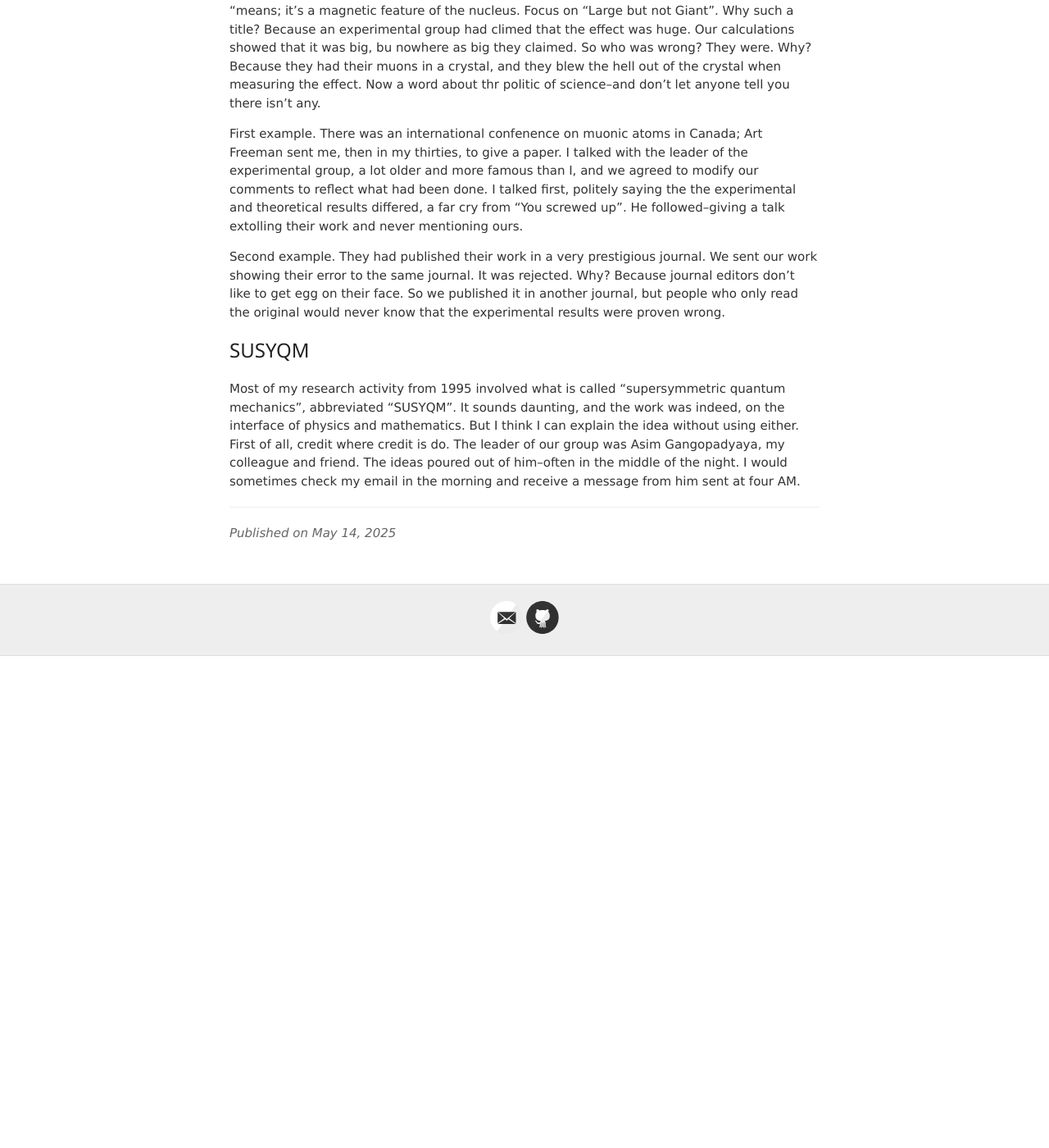
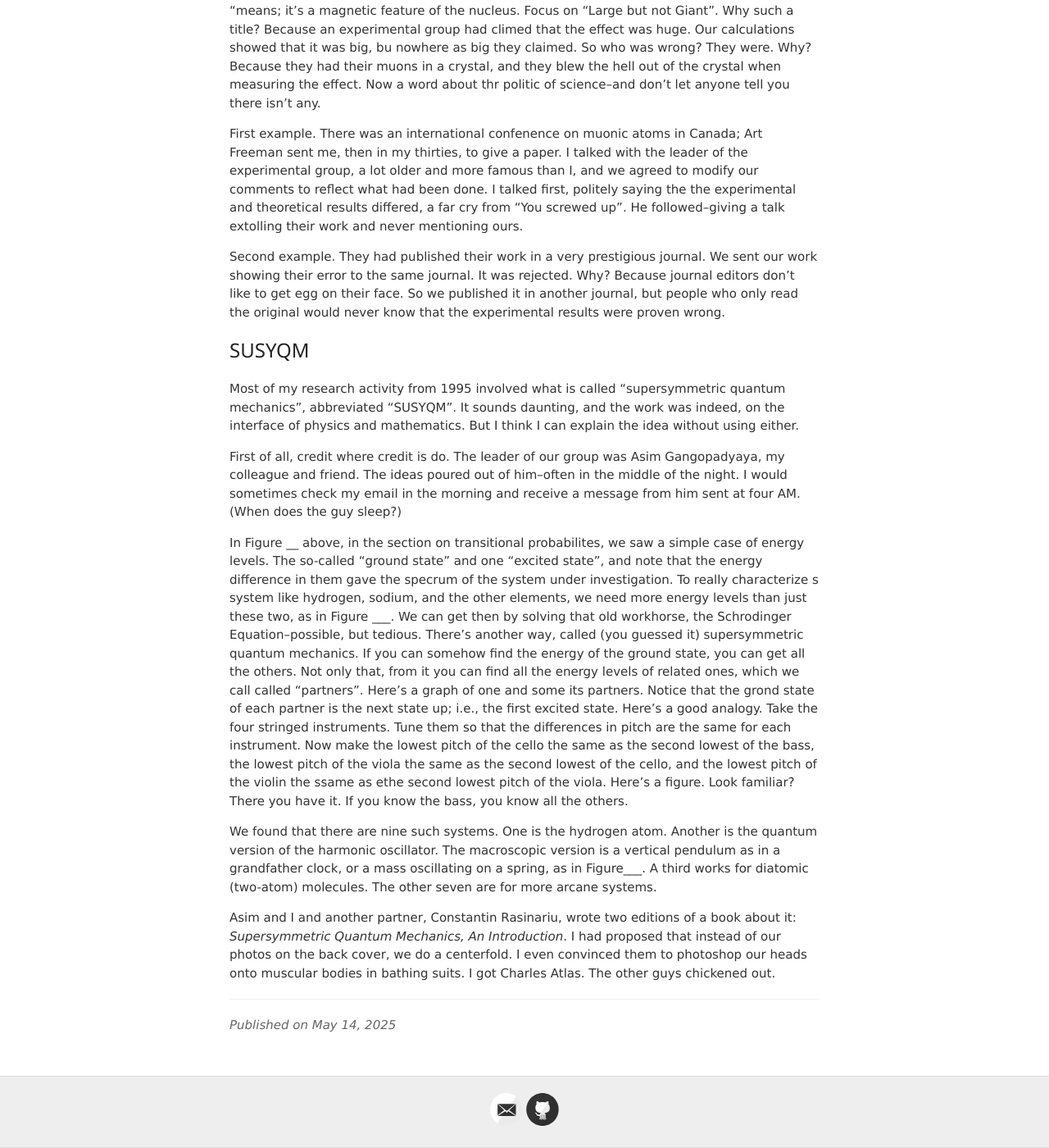
Before and after one commit to jvmallow/jvmallow.github.io, a Jekyll site: the page built from _posts/2025-05-14-Physics.md, in a window 1280 px wide and 1400 px high, scrolled down 7965 px. Shown: the whole window at 82% size. Built offline with Jekyll 4.4.1, drawn with Linux system fonts in a browser that asks for light colours; a script that is not in the unit is left out; before the commit the page ends 8765 px from its top, so only the background shows below that.

Commit message:
Update 2025-05-14-Physics.md

```diff
--- a/_posts/2025-05-14-Physics.md
+++ b/_posts/2025-05-14-Physics.md
@@ -183,4 +183,12 @@ Second example. They had published their work in a very prestigious journal. We
 
 ### SUSYQM
 
-Most of my research activity from 1995 involved what is called "supersymmetric quantum mechanics", abbreviated "SUSYQM".  It sounds daunting, and the work was indeed, on the interface of physics and mathematics. But I think I can explain the idea without using either.  First of all, credit where credit is do. The leader of our group was Asim Gangopadyaya, my colleague and friend. The ideas poured out of him--often in the middle of the night. I would sometimes check my email in the morning and receive a message from him sent at four AM.
+Most of my research activity from 1995 involved what is called "supersymmetric quantum mechanics", abbreviated "SUSYQM".  It sounds daunting, and the work was indeed, on the interface of physics and mathematics. But I think I can explain the idea without using either.
+
+First of all, credit where credit is do. The leader of our group was Asim Gangopadyaya, my colleague and friend. The ideas poured out of him--often in the middle of the night. I would sometimes check my email in the morning and receive a message from him sent at four AM. (When does the guy sleep?)
+
+In Figure __ above, in the section on transitional probabilites, we saw a simple case of energy levels.  The so-called "ground state" and one "excited state", and note that the energy difference in them gave the specrum of the system under investigation. To really characterize s system like hydrogen, sodium, and the other elements, we need more energy levels than just these two, as in Figure ___. We can get then by solving that old workhorse, the Schrodinger Equation--possible, but tedious. There's another way, called (you guessed it) supersymmetric quantum mechanics. If you can somehow find the energy of the ground state, you can get all the others. Not only that, from it you can find all the energy levels of related ones, which we call called "partners". Here's a graph of one and some its partners. Notice that the grond state of each partner is the next state up; i.e., the first excited state.  Here's a good analogy. Take the four stringed instruments. Tune them so that the differences in pitch are the same for each instrument. Now make the lowest pitch of the cello the same as the second lowest of the bass, the lowest pitch of the viola the same as the second lowest of the cello, and the lowest pitch of the violin the ssame as ethe second lowest pitch of the viola. Here's a figure. Look familiar? There you have it. If you know the bass, you know all the others.
+
+We found that there are nine such systems. One is the hydrogen atom. Another is the quantum version of the harmonic oscillator. The macroscopic version is a vertical pendulum as in a grandfather clock, or a mass oscillating on a spring, as in Figure___. A third works for diatomic (two-atom) molecules. The other seven are for more arcane systems.
+
+Asim and I and another partner, Constantin Rasinariu, wrote two editions of a book about it: *Supersymmetric Quantum Mechanics, An Introduction*. I had proposed that instead of our photos on the back cover, we do a centerfold. I even convinced them to photoshop our heads onto muscular bodies in bathing suits. I got Charles Atlas. The other guys chickened out.
```
